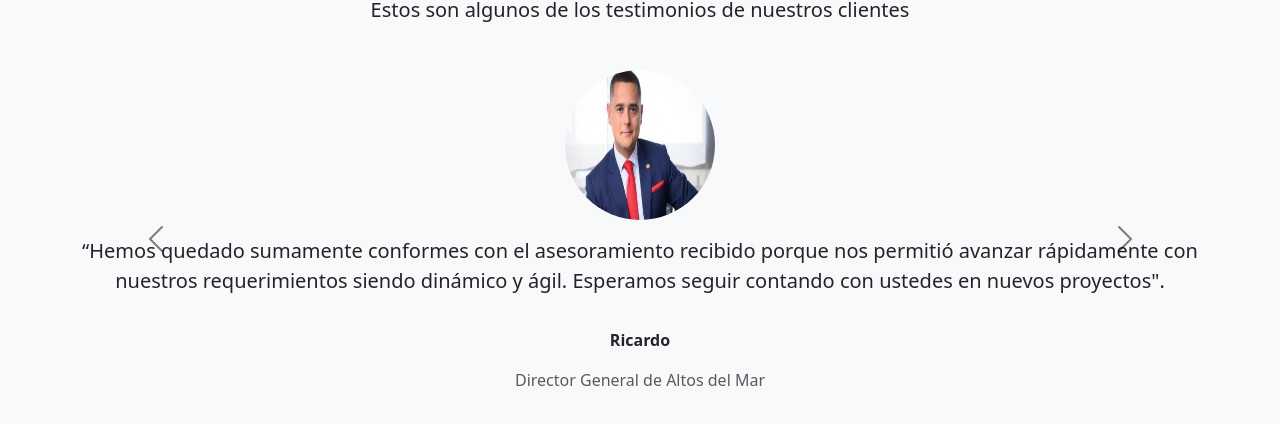
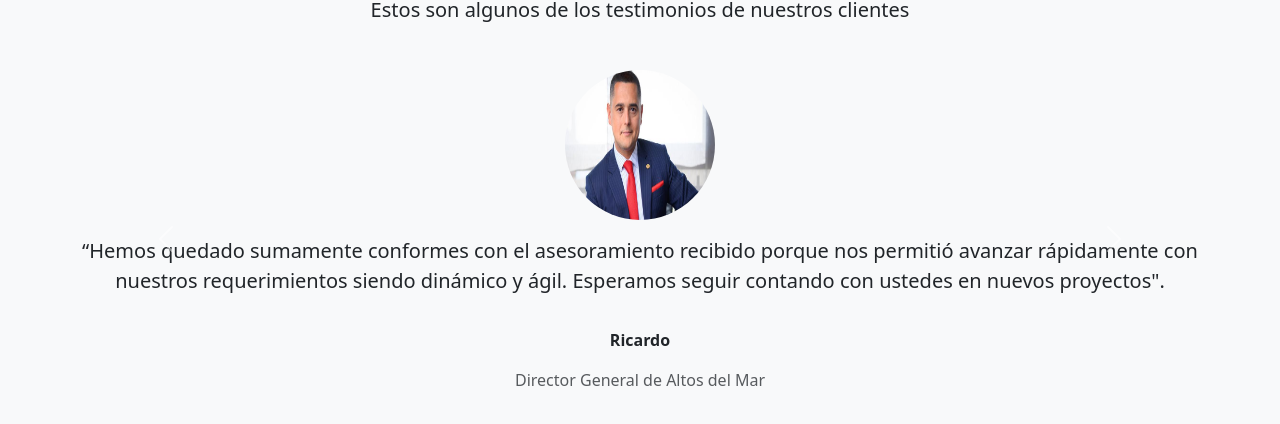
Before and after one commit to karengi4/MiLanding, a React (Vite) app: page /nosotros in a window 1280 px wide. Shown: the part 854-1278 px from the top of the page. Built offline with nearby package versions, Linux system fonts and the light colour scheme; a small style sheet from the web is missing.

Commit message:
Ajustes en el carrusel

```diff
--- a/src/components/Carrito/Carrito.jsx
+++ b/src/components/Carrito/Carrito.jsx
@@ -18,9 +18,9 @@ const Carrito = () => {
   };
 
   const handleCheckout = () => {
-    if (cart.length > 0 && customerData.nombre && customerData.email) {
+    if (customerData.nombre && customerData.email) {
+      clearCart();
       setIsCheckout(true);
-      clearCart();
     }
   };
 
@@ -33,7 +33,7 @@ const Carrito = () => {
             <p>No hay productos en el carrito.</p>
           ) : isCheckout ? (
             <div>
-              <h3 className="text-success">Gracias por tu compra</h3>
+              <h3 className="text-success">Gracias por tu compra, {customerData.nombre}!</h3>
               <p>Te contactaremos pronto para confirmar tus datos.</p>
             </div>
           ) : (
@@ -46,7 +46,7 @@ const Carrito = () => {
                 </div>
               ))}
               <h3>Total: ${totalPrice()}</h3>
-              <button className="btn btn-primary me-2" onClick={handleCheckout}>Finalizar Compra</button>
+              <button className="btn btn-primary me-2" onClick={() => setIsCheckout(false)}>Finalizar Compra</button>
               <button className="btn btn-secondary" onClick={clearCart}>Vaciar Carrito</button>
             </div>
           )}
--- a/src/components/NosotrosDetail/Testimonios.jsx
+++ b/src/components/NosotrosDetail/Testimonios.jsx
@@ -5,15 +5,16 @@ import laura from '../../assets/images/laura.jpg';
 
 const Testimonios = () => {
   return (
-    <section className="bg-light text-center d-flex flex-column justify-content-center align-items-center py-5">
+    <section className="bg-light text-center py-5">
+      <div className="container">
         <h2 className="display-4 mb-4">Testimonios</h2>
         <h3 className="lead mb-5">Estos son algunos de los testimonios de nuestros clientes</h3>
 
-      <div id="testimonios-carrusel" className="carousel carousel-dark slide" data-bs-ride="carousel">
+        <div id="testimonios-carrusel" className="carousel slide" data-bs-ride="carousel">
           <div className="carousel-inner">
             <div className="carousel-item active">
-            <div className="container d-flex flex-column justify-content-center align-items-center">
-              <img className="rounded-circle mb-3" src={ricardo} alt="Foto de Ricardo" width="150" height="150" />
+              <div className="d-flex flex-column justify-content-center align-items-center">
+                <img className="rounded-circle mb-3" src={ricardo} alt="Ricardo" width="150" height="150" />
                 <p className="lead">“Hemos quedado sumamente conformes con el asesoramiento recibido porque nos permitió avanzar rápidamente con nuestros requerimientos siendo dinámico y ágil. Esperamos seguir contando con ustedes en nuevos proyectos".</p>
                 <div className="mt-3">
                   <p className="fw-bold">Ricardo</p>
@@ -22,8 +23,8 @@ const Testimonios = () => {
               </div>
             </div>
             <div className="carousel-item">
-            <div className="container d-flex flex-column justify-content-center align-items-center">
-              <img className="rounded-circle mb-3" src={demian} alt="Foto de Demian" width="150" height="150" />
+              <div className="d-flex flex-column justify-content-center align-items-center">
+                <img className="rounded-circle mb-3" src={demian} alt="Demian" width="150" height="150" />
                 <p className="lead">"Realizamos un taller con nuestros equipos donde los comentarios recibidos fueron muy positivos, y sin dudas ha sido, hasta el momento, el taller que mejor nos transmitió herramientas prácticas para incorporar durante la jornada".</p>
                 <div className="mt-3">
                   <p className="fw-bold">Demian</p>
@@ -32,8 +33,8 @@ const Testimonios = () => {
               </div>
             </div>
             <div className="carousel-item">
-            <div className="container d-flex flex-column justify-content-center align-items-center">
-              <img className="rounded-circle mb-3" src={laura} alt="Foto de Laura" width="150" height="150" />
+              <div className="d-flex flex-column justify-content-center align-items-center">
+                <img className="rounded-circle mb-3" src={laura} alt="Laura" width="150" height="150" />
                 <p className="lead">"Hemos obtenido un proceso de selección serio y profesional con un gran resultado en la conformación de equipos en nuestros emprendimientos. Queremos seguir trabajando juntos ya que los resultados quedan demostrados rápidamente.”</p>
                 <div className="mt-3">
                   <p className="fw-bold">Laura</p>
@@ -42,6 +43,7 @@ const Testimonios = () => {
               </div>
             </div>
           </div>
+
           <button className="carousel-control-prev" type="button" data-bs-target="#testimonios-carrusel" data-bs-slide="prev">
             <span className="carousel-control-prev-icon" aria-hidden="true"></span>
             <span className="visually-hidden">Anterior</span>
@@ -51,6 +53,7 @@ const Testimonios = () => {
             <span className="visually-hidden">Siguiente</span>
           </button>
         </div>
+      </div>
     </section>
   );
 };
```
Lines whose indentation alone changed are shown as unchanged.
